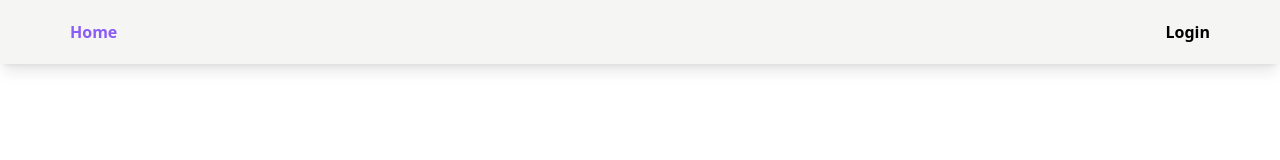
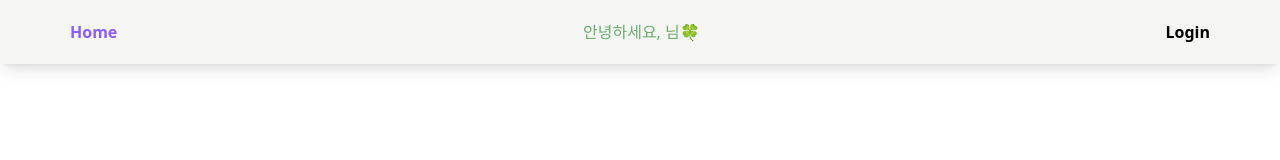
Before and after one commit to JinchaeKim/MBTI-Test_PJ, a React (Vite) app: page / in a window 1280 px wide. Shown: the top 160 px of the page. Built offline with nearby package versions, Linux system fonts and the light colour scheme.

Commit message:
Add : user nickname 추가

```diff
--- a/src/components/Navigation.jsx
+++ b/src/components/Navigation.jsx
@@ -4,14 +4,17 @@ import { AuthContext } from "../context/AuthContext";
 import LogoutBtn from "./LogoutBtn";
 
 const Navigation = () => {
-  const { isAuthenticated } = useContext(AuthContext);
+  const { isAuthenticated, userInfo } = useContext(AuthContext);
   return (
-    <div className="flex justify-between bg-stone-100 shadow-lg">
+    <div className="flex justify-between w-[100%] bg-stone-100 shadow-lg">
       <Link to={"/"}>
         <div className="px-[70px] py-5 hover:text-violet-500 font-bold">
           Home
         </div>
       </Link>
+      <div className="flex mx-auto items-center text-[#6dad6e]">
+        안녕하세요, {userInfo.nickname}님🍀
+      </div>
       {!isAuthenticated ? (
         <Link to={"/login"}>
           <div className="px-[70px] py-5 hover:text-violet-500 font-bold">
```
